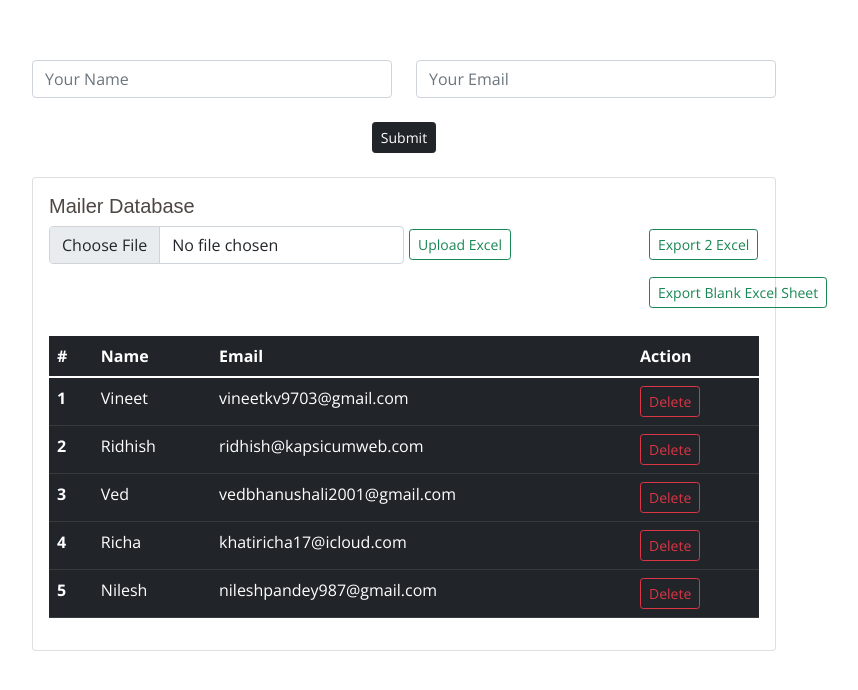
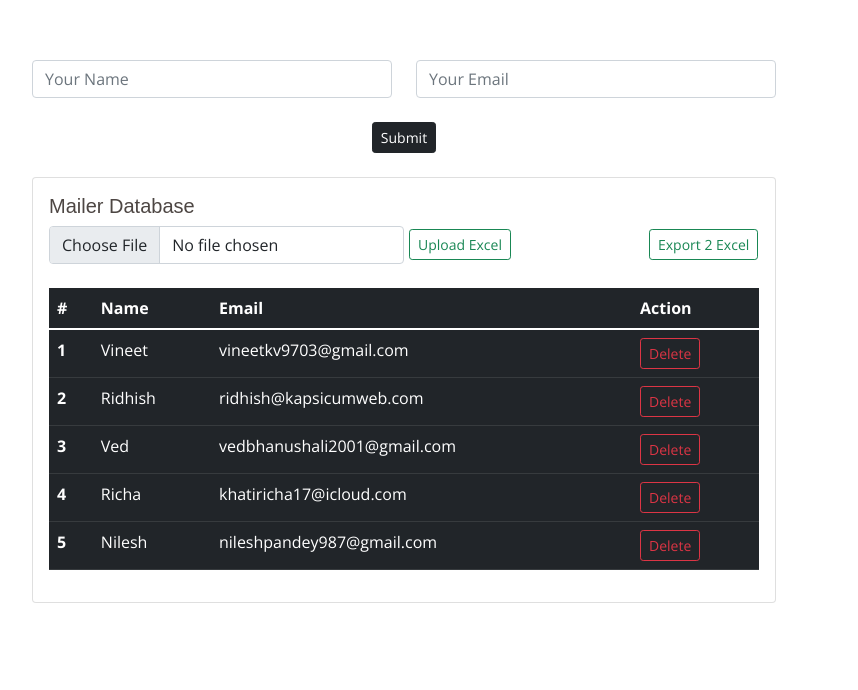
Before and after one commit to Ridhish/mtest, a Flask app: page /maildb in a window 1280 px wide. Shown: the top 690 px of the page, without its empty margins (50-908 px from the left). Run offline with Flask 2, Linux system fonts and the light colour scheme; data comes from the database, SQL or seed files in the repository; both versions use the stored data as it was after the commit; some libraries are stand-ins or nearby versions; some web fonts are replaced.

Commit message:
Html changes

```diff
--- a/app.py
+++ b/app.py
@@ -49,7 +49,6 @@ def exportexcel():
     return settings.send_file(filename)
 
 
-
 @app.route('/uploaddb', methods=["GET", "POST"])
 def uploaddb():
     if settings.request.method == "POST":
--- a/templates/maildb.html
+++ b/templates/maildb.html
@@ -128,22 +128,6 @@
                   </div>
                 </form>
                 <br />
-                <br />
-                <form
-                  action="/downblankdb"
-                  method="post"
-                  enctype="multipart/form-data"
-                >
-                  <div class="col-md-6 form-group">
-                    <input
-                      type="submit"
-                      class="btn btn-outline-success btn-sm"
-                      value="Export Blank Excel Sheet"
-                      style="float: left; margin-left: 600px; margin-top: -35px"
-                    />
-                  </div>
-                </form>
-                <br />
                 <!-- Dark Table -->
                 <table class="table table-dark">
                   <thead>
```
Also changed, not shown: mails.db, 2 other files.
